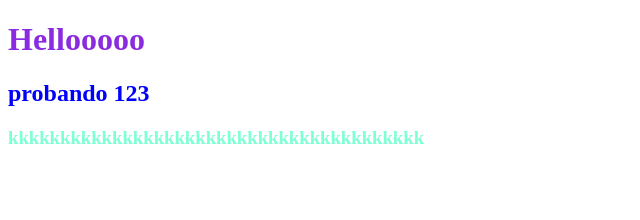
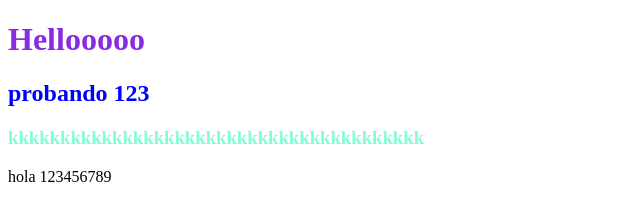
Before and after one commit to Fede1606/prueba, a plain HTML site: page index.html in a window 1280 px wide. Shown: the whole page, without its empty margins (0-640 px from the left). Drawn offline with Linux system fonts and the light colour scheme.

Commit message:
agrego p

```diff
--- a/index.html
+++ b/index.html
@@ -10,5 +10,6 @@
     <h1>Hellooooo</h1>
     <h2>probando 123</h2>
     <h3>kkkkkkkkkkkkkkkkkkkkkkkkkkkkkkkkkkkkkkkk</h3>
+    <p>hola 123456789</p>
 </body>
 </html>
```
